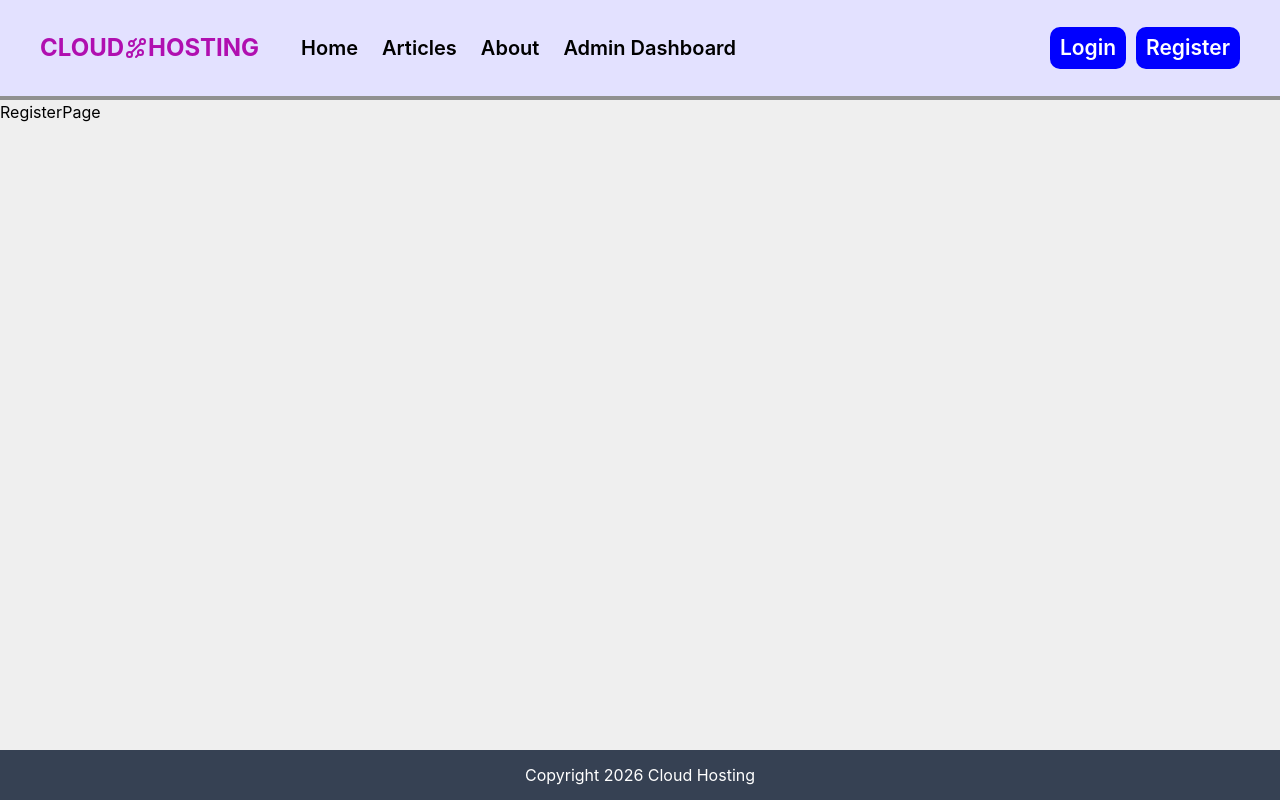
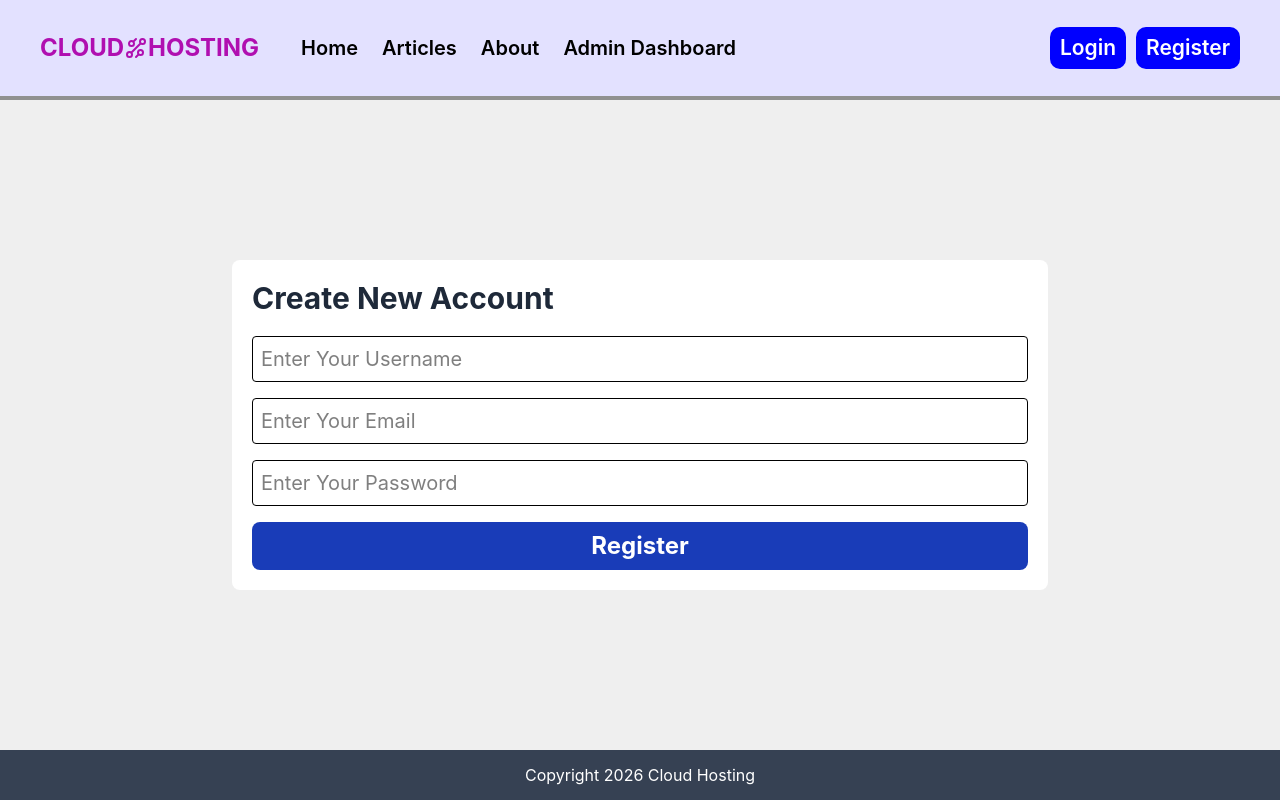
Before and after one commit to osamadweikat/Cloud-Hosting, a Next.js app: page /register in a window 1280 px wide. Built offline with nearby package versions, Linux system fonts and the light colour scheme.

Commit message:
Create register page

```diff
--- /dev/null
+++ b/src/app/(user)/register/RegisterForm.tsx
@@ -0,0 +1,51 @@
+"use client";
+import { useState } from "react";
+import { toast } from "react-toastify";
+
+const RegisterForm = () => {
+  const [username, setUsername] = useState("");
+  const [email, setEmail] = useState("");
+  const [password, setPassword] = useState("");
+
+  const formSubmitHandler = (e: React.SubmitEvent) => {
+    e.preventDefault();
+    if (username === "") return toast.error("Username is required");
+    if (email === "") return toast.error("Email is required");
+    if (password === "") return toast.error("Password is required");
+    console.log({ email, password, username });
+  };
+
+  return (
+    <form className="flex flex-col" onSubmit={formSubmitHandler}>
+      <input
+        className="mb-4 border rounded p-2 text-xl"
+        type="text"
+        placeholder="Enter Your Username"
+        value={username}
+        onChange={(e) => setUsername(e.target.value)}
+      />
+      <input
+        className="mb-4 border rounded p-2 text-xl"
+        type="email"
+        placeholder="Enter Your Email"
+        value={email}
+        onChange={(e) => setEmail(e.target.value)}
+      />
+      <input
+        className="mb-4 border rounded p-2 text-xl"
+        type="password"
+        placeholder="Enter Your Password"
+        value={password}
+        onChange={(e) => setPassword(e.target.value)}
+      />
+      <button
+        className="text-2xl text-white bg-blue-800 p-2 rounded-lg font-bold cursor-pointer"
+        type="submit"
+      >
+        Register
+      </button>
+    </form>
+  );
+};
+
+export default RegisterForm;
--- a/src/app/(user)/register/page.tsx
+++ b/src/app/(user)/register/page.tsx
@@ -1,7 +1,16 @@
+import RegisterForm from "./RegisterForm";
+
 const RegisterPage = () => {
   return (
-    <div>RegisterPage</div>
-  )
-}
+    <section className="container m-auto px-7 flex items-center justify-center min-h-[calc(100vh-150px)]">
+      <div className="m-auto bg-white rounded-lg p-5 w-full md:w-2/3">
+        <h1 className="text-3xl font-bold text-gray-800 mb-5">
+          Create New Account
+        </h1>
+        <RegisterForm />
+      </div>
+    </section>
+  );
+};
 
-export default RegisterPage
+export default RegisterPage;
```
